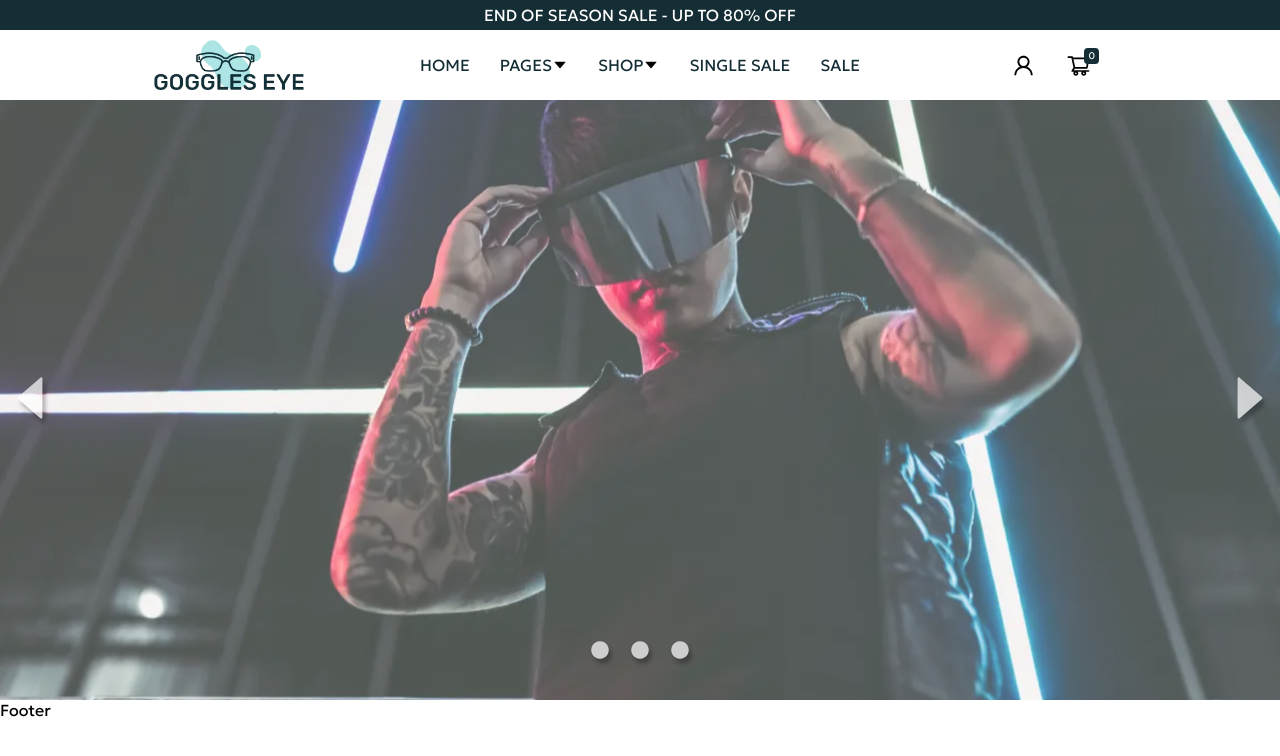
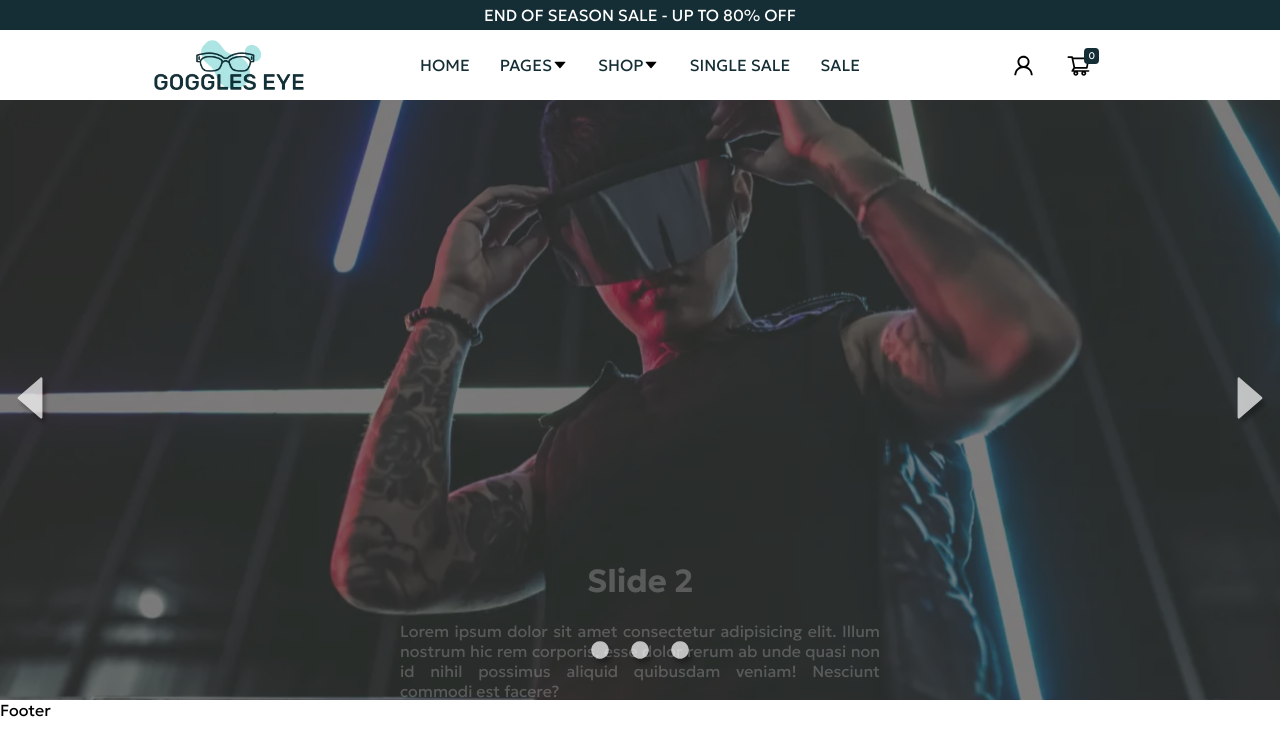
Before and after one commit to santanafx/goggle-eyes, a React (Create React App) app: page / in a window 1280 px wide. Shown: the top 756 px of the page. Built offline with nearby package versions, Linux system fonts and the light colour scheme; the HTML template or start-up script is replaced by a standard one.

Commit message:
Atualização código Slider.js
Criado a animação de trocar de slides dinâmicamente e assim que o slide é trocado, também é feita a animação do slide indo de baixo para cima

```diff
--- a/src/components/Slider.js
+++ b/src/components/Slider.js
@@ -46,16 +46,17 @@ export const Slider = ({ slides }) => {
 
     return (
         <div className={styles.sliderContainer}>
+            <div className={styles.sliderBgDark}></div>
             {animation ? <div className={styles.sliderAnimationImg}
                 style={{ backgroundImage: `url(${slides[currentIndex].url})` }}>
             </div> : ''}
             {animation ? '' : <div className={styles.sliderAnimationImg}
                 style={{ backgroundImage: `url(${slides[currentIndex].url})` }}>
             </div>}
-            <div className={styles.sliderRightArrow} onClick={() => goToNext()} tabIndex={1}>
+            <div className={styles.sliderRightArrow} onClick={() => goToNext()}>
                 <AiOutlineCaretRight size='60' color='white' />
             </div>
-            <div className={styles.sliderLeftArrow} onClick={() => goToPrevious()} tabIndex={2}>
+            <div className={styles.sliderLeftArrow} onClick={() => goToPrevious()}>
                 <AiOutlineCaretLeft size='60' color='white' />
             </div>
             <div className={styles.sliderDots}>
@@ -63,6 +64,19 @@ export const Slider = ({ slides }) => {
                     <VscCircleLargeFilled onClick={() => goToIndex(index)} style={{ margin: '0px 10px' }} size='20' color='white' key={element + index} />
                 ))}
             </div>
+            {animation ?
+                <div className={styles.sliderCard}>
+                    <h1>Slide {currentIndex + 1}</h1>
+                    <p>{slides[currentIndex].card}</p>
+                    <button>Click Here</button>
+                </div> : ''}
+            {animation ?
+                '' : <div className={styles.sliderCard}>
+                    <h1>Slide {currentIndex + 1}</h1>
+                    <p>{slides[currentIndex].card}</p>
+                    <button>Click Here</button>
+                </div>}
+
         </div>
     )
 }
--- a/src/components/Slider.module.css
+++ b/src/components/Slider.module.css
@@ -2,6 +2,16 @@
     width: 100%;
     position: relative;
     overflow: hidden;
+}
+
+.sliderBgDark {
+    position: absolute;
+    top: 0;
+    bottom: 0;
+    right: 0;
+    left: 0;
+    background-color: rgb(0, 0, 0, 0.5);
+    z-index: 2;
 }
 
 .sliderAnimationImg {
@@ -35,7 +45,7 @@
     right: 0;
     top: 50%;
     transform: translate(0, -50%);
-    z-index: 1;
+    z-index: 3;
 }
 
 .sliderLeftArrow {
@@ -43,7 +53,7 @@
     left: 0;
     top: 50%;
     transform: translate(0, -50%);
-    z-index: 1;
+    z-index: 3;
 }
 
 .sliderDots {
@@ -51,7 +61,7 @@
     left: 50%;
     top: 90%;
     transform: translate(-50%, 0);
-    z-index: 1;
+    z-index: 3;
 }
 
 .sliderContainer svg {
@@ -59,3 +69,60 @@
     opacity: 0.7;
     filter: drop-shadow(3px 5px 2px rgb(0 0 0 / 0.4));
 }
+
+.sliderCard {
+    width: 90%;
+    margin: 0 auto;
+    max-width: 480px;
+    display: flex;
+    flex-direction: column;
+    align-items: center;
+    justify-content: center;
+    background-color: transparent;
+    color: white;
+    position: absolute;
+    z-index: 4;
+    top: 30%;
+    left: 50%;
+    transform: translate(-50%, 0);
+    user-select: none;
+    animation: card 3s ease;
+}
+
+@keyframes card {
+
+    0% {
+        top: 90%;
+        opacity: 0;
+    }
+
+    100% {
+        top: 30%;
+        opacity: 1;
+
+    }
+}
+
+.sliderCard h1 {
+    margin-bottom: 20px;
+}
+
+.sliderCard p {
+    text-align: justify;
+    margin-bottom: 20px;
+}
+
+.sliderCard button {
+    color: var(--button-secundary-color);
+    background-color: var(--button-primary-color);
+    padding: 10px 25px;
+    border-style: none;
+    border-radius: 5px;
+    cursor: pointer;
+    transition: 0.4s;
+}
+
+.sliderCard button:hover {
+    background-color: var(--button-secundary-color);
+    color: white;
+}
--- a/src/index.css
+++ b/src/index.css
@@ -11,4 +11,6 @@ img {
 
 :root {
   --primary-color: #152e35;
+  --button-primary-color: #c1f8f8;
+  --button-secundary-color: #333333;
 }
--- a/src/pages/Home.js
+++ b/src/pages/Home.js
@@ -4,9 +4,9 @@ import { Slider } from '../components/Slider';
 export const Home = () => {
 
     const slides = [
-        { url: './images/slide1.webp' },
-        { url: './images/slide2.webp' },
-        { url: './images/slide3.webp' },
+        { url: './images/slide1.webp', card: 'Lorem ipsum dolor sit amet consectetur adipisicing elit. Illum nostrum hic rem corporis, esse dolor rerum ab unde quasi non id nihil possimus aliquid quibusdam veniam! Nesciunt commodi est facere?' },
+        { url: './images/slide2.webp', card: 'Lorem ipsum dolor sit amet consectetur adipisicing elit. Illum nostrum hic rem corporis, esse dolor rerum ab unde quasi non id nihil possimus aliquid quibusdam veniam! Nesciunt commodi est facere?' },
+        { url: './images/slide3.webp', card: 'Lorem ipsum dolor sit amet consectetur adipisicing elit. Illum nostrum hic rem corporis, esse dolor rerum ab unde quasi non id nihil possimus aliquid quibusdam veniam! Nesciunt commodi est facere?' },
     ]
 
     return (
```
